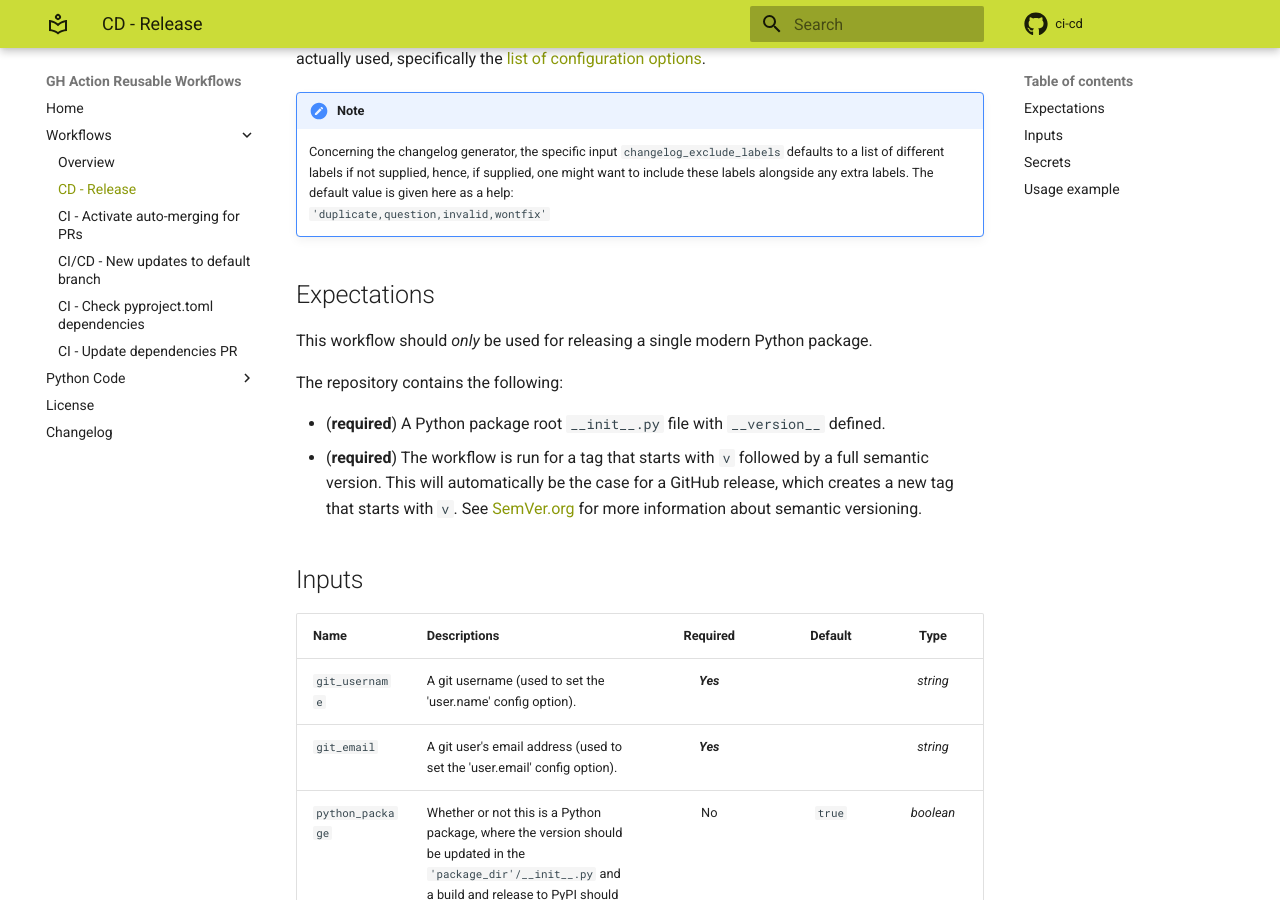
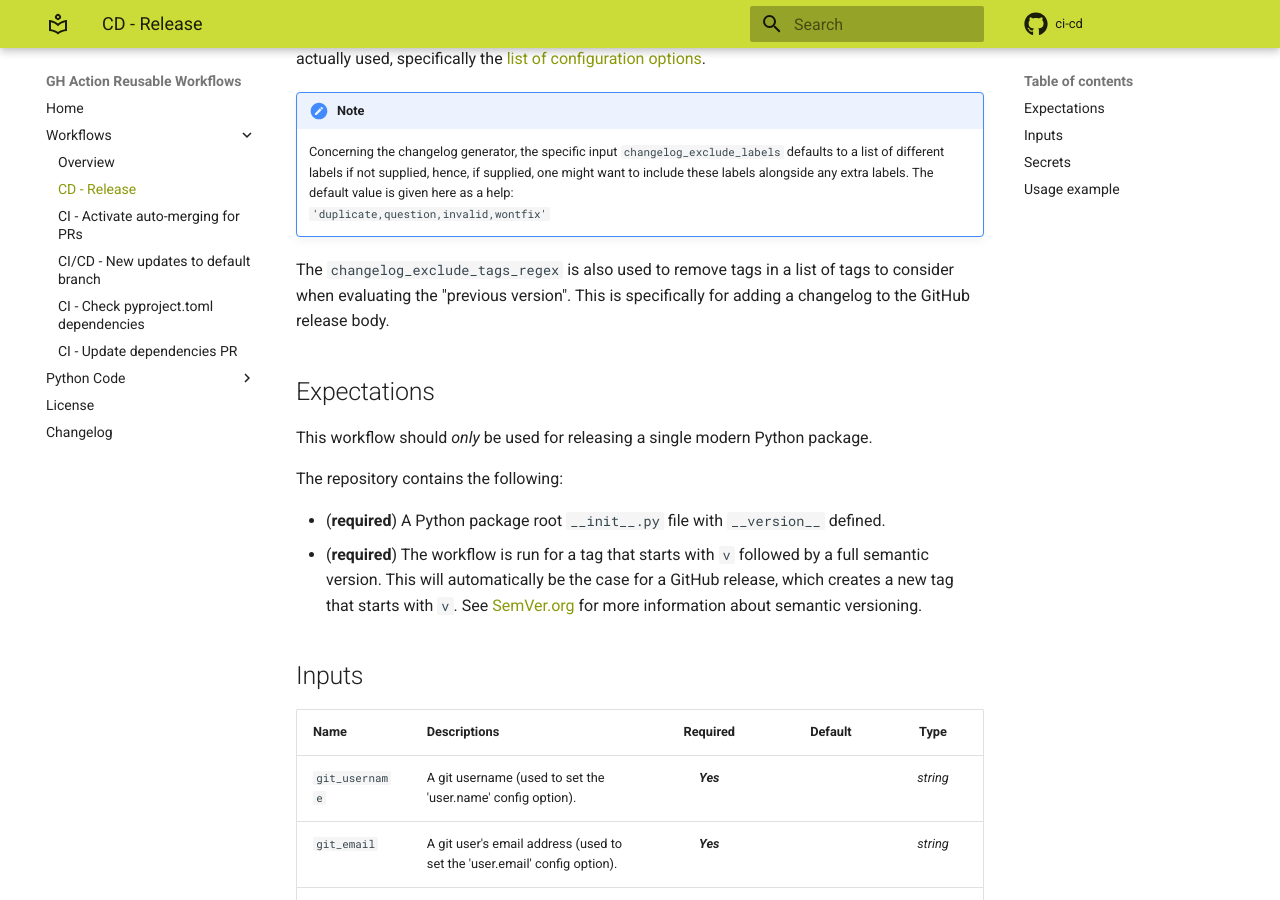
Before and after one commit to SemanticMatter/ci-cd, an MkDocs documentation site: the page built from docs/workflows/cd_release.md, in a window 1280 px wide and 900 px high, scrolled down 386 px. Built offline with MkDocs 1.6.1 and Material for MkDocs 9.7.7, drawn with Linux system fonts in a browser that asks for light colours; comment, search, counter and statistics services are not loaded; the version menu is left out.

Commit message:
Use `exclude_tags_regex` for "PREVIOUS_VERSION"
Fixes #17

```diff
--- a/docs/workflows/cd_release.md
+++ b/docs/workflows/cd_release.md
@@ -18,6 +18,9 @@ For more information about the specific changelog inputs, see the related [chang
     Concerning the changelog generator, the specific input `changelog_exclude_labels` defaults to a list of different labels if not supplied, hence, if supplied, one might want to include these labels alongside any extra labels.
     The default value is given here as a help:
     `'duplicate,question,invalid,wontfix'`
+
+The `changelog_exclude_tags_regex` is also used to remove tags in a list of tags to consider when evaluating the "previous version".
+This is specifically for adding a changelog to the GitHub release body.
 
 ## Expectations
 
```
Also changed, not shown: 1 other file.
